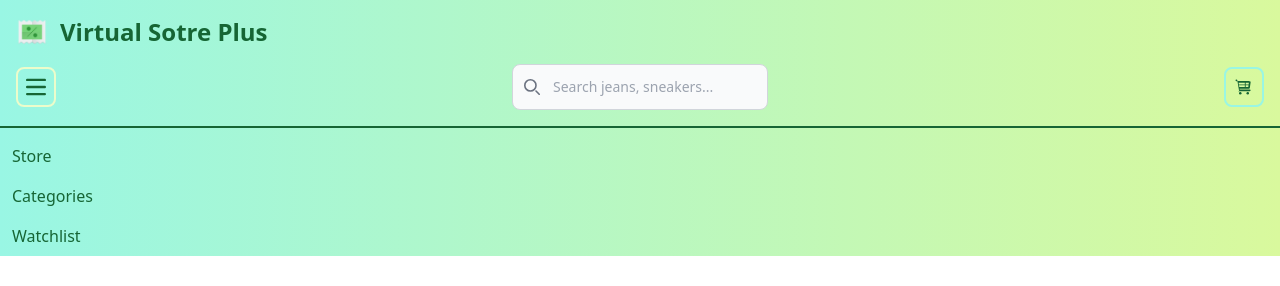
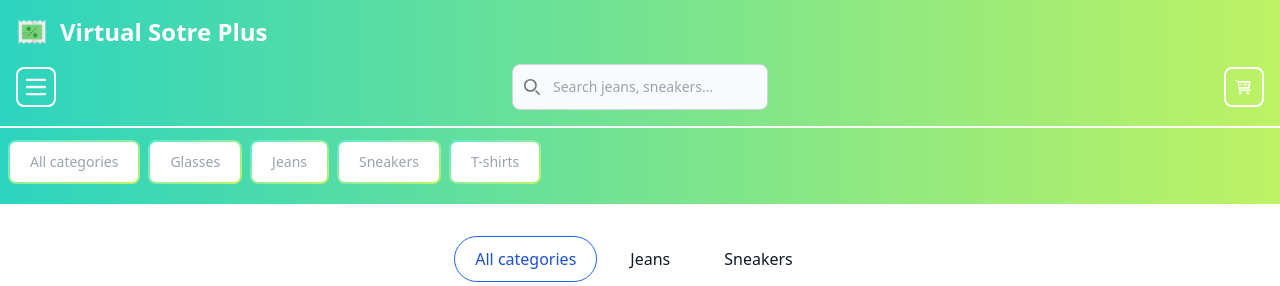
Before and after one commit to emirevec/ed-react-pwa, a React (Create React App) app: page / in a window 1280 px wide. Shown: the top 286 px of the page. Built offline with nearby package versions, Linux system fonts and the light colour scheme.

Commit message:
feat: change theme colors in tailwind.config.js

```diff
--- a/src/components/Navbar/Navbar.tsx
+++ b/src/components/Navbar/Navbar.tsx
@@ -5,10 +5,10 @@ import ButtonCart from '../common/ButtonCart'
 import SearchBar from './SearchBar'
 
 const Navbar = (): JSX.Element => {
-    const items = ['Store', 'Categories', 'Watchlist']
+    const items = ['All categories', 'Glasses', 'Jeans', 'Sneakers', 'T-shirts']
 
     return (
-        <nav className="border-green-600 bg-gradient-to-r from-teal-200 to-lime-200">
+        <nav className="border-green-600 bg-gradient-to-r from-teal-400 to-lime-300">
             <div className="max-w-screen-xl flex flex-wrap items-center justify-between mx-auto p-4">
                 <a href="#" className="flex items-center space-x-3 rtl:space-x-reverse">
                     <img src="./src/images/icons/icon-144x144.png" className="h-8" alt="Virtual Store Logo" />
--- a/src/components/Navbar/NavbarMenu.tsx
+++ b/src/components/Navbar/NavbarMenu.tsx
@@ -5,11 +5,15 @@ interface Props {
 const NavbarMenu: React.FC<Props> = ({ items }) => {
     return (
         <div className=" w-full border-t-2 border-normal mt-4" id="navbar-hamburger">
-            <ul className="flex flex-col font-medium rounded-lg pt-2 dark:bg-gray-800 dark:border-gray-700">
+            <ul className="flex flex-wrap font-medium rounded-lg py-3 pl-2 dark:bg-gray-800 dark:border-gray-700">
                 {items.map((item) => (
-                    <li key={`NavbarMenuItem${item}`}>
-                        <a href="#" className="block py-2 px-3 text-normal hover:bg-green-500 hover:text-green-50 rounded-md px-3 py-2 font-medium  focus:outline-none focus:ring-2 focus:ring-green-200 active:outline-none active:ring-2 active:ring-green-500 active:ring-offset-2" aria-current="page">{item}</a>
-                    </li>
+                <li key={`NavbarMenuItem${item}`}>
+                    <button className="relative inline-flex items-center justify-center p-0.5 mb-2 me-2 overflow-hidden text-sm font-normal text-gray-400 rounded-lg group bg-gradient-to-br from-teal-300 to-lime-300 group-hover:from-teal-300 group-hover:to-lime-300 dark:text-white dark:hover:text-gray-900 active:ring-2 active:outline-none active:ring-lime-200 dark:active:ring-lime-800">
+                    <span className="relative px-5 py-2.5 transition-all ease-in duration-75 bg-white dark:bg-gray-900 rounded-md group-hover:bg-opacity-0">
+                    {item}
+                    </span>
+                    </button>
+                </li>
                 ))
                 }
             </ul>
--- a/src/components/common/ButtonCart.tsx
+++ b/src/components/common/ButtonCart.tsx
@@ -2,7 +2,7 @@ import React from 'react'
 
 const ButtonCart = (): JSX.Element => {
     return (
-        <button type="button" className="inline-flex items-center justify-center p-2 w-10 h-10 text-sm text-normal rounded-lg border-2 border-teal-200 hover:bg-gradient-to-r hover:from-teal-200 hover:to-lime-200 focus:ring-2 focus:outline-none focus:ring-teal-200 dark:focus:ring-teal-700" aria-expanded="false">
+        <button type="button" className="inline-flex items-center justify-center p-2 w-10 h-10 text-sm text-white rounded-lg border-2 border-white hover:bg-gradient-to-r hover:from-teal-400 hover:to-lime-300 focus:ring-2 focus:outline-none focus:ring-teal-300 dark:focus:ring-teal-700" aria-expanded="false">
             <span className="sr-only">Go to cart</span>
             <svg baseProfile="tiny" height="24px" version="1.2" viewBox="0 0 24 24" width="24px" fill="currentColor">
                 <g id="Layer_1">
--- a/src/components/common/ButtonHamburguer.tsx
+++ b/src/components/common/ButtonHamburguer.tsx
@@ -2,7 +2,7 @@ import React from 'react'
 
 const ButtonHamburguer = (): JSX.Element => {
     return (
-        <button data-collapse-toggle="navbar-hamburger" type="button" className="block items-center justify-center p-2 w-10 h-10 text-sm text-normal rounded-lg border-2 border-lime-100 hover:bg-gradient-to-r hover:from-teal-200 hover:to-lime-200 focus:ring-2 focus:outline-none focus:ring-lime-200 dark:focus:ring-teal-700" aria-controls="navbar-hamburger" aria-expanded="false">
+        <button data-collapse-toggle="navbar-hamburger" type="button" className="block items-center justify-center p-2 w-10 h-10 text-sm text-normal rounded-lg border-2 border-white hover:bg-gradient-to-r hover:from-teal-400 hover:to-lime-300 focus:ring-2 focus:outline-none focus:ring-lime-300 dark:focus:ring-teal-700" aria-controls="navbar-hamburger" aria-expanded="false">
             <span className="sr-only">Open main menu</span>
             <svg className="w-5 h-5" aria-hidden="true" xmlns="http://www.w3.org/2000/svg" fill="none" viewBox="0 0 17 14">
                 <path stroke="currentColor" strokeLinecap="round" strokeLinejoin="round" strokeWidth="2" d="M1 1h15M1 7h15M1 13h15" />
--- a/tailwind.config.js
+++ b/tailwind.config.js
@@ -7,8 +7,8 @@ module.exports = {
   theme: {
     extend: {
       colors: {
-        theme: "#4ade80",
-        normal: "#166534",
+        theme: "#84cc16",
+        normal: "#ffffff",
         strong: "#14532D",
         dark: "",
         background: "#F0FDF4",
```
